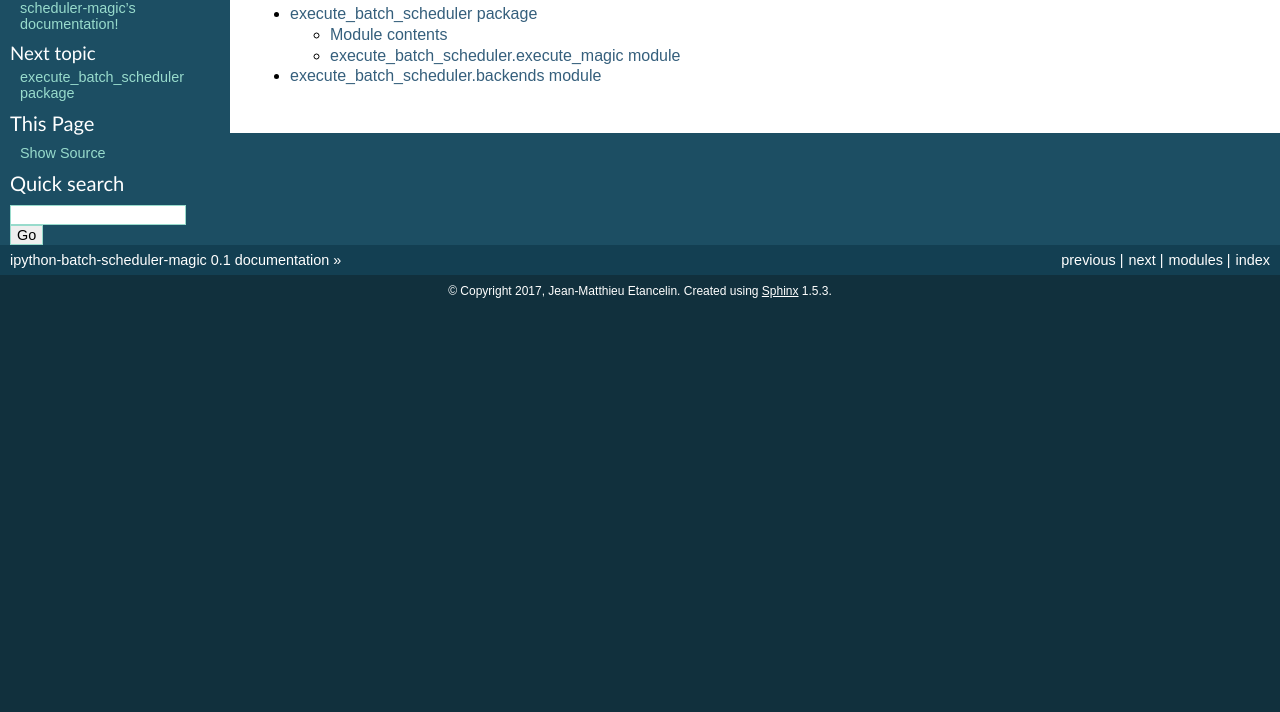
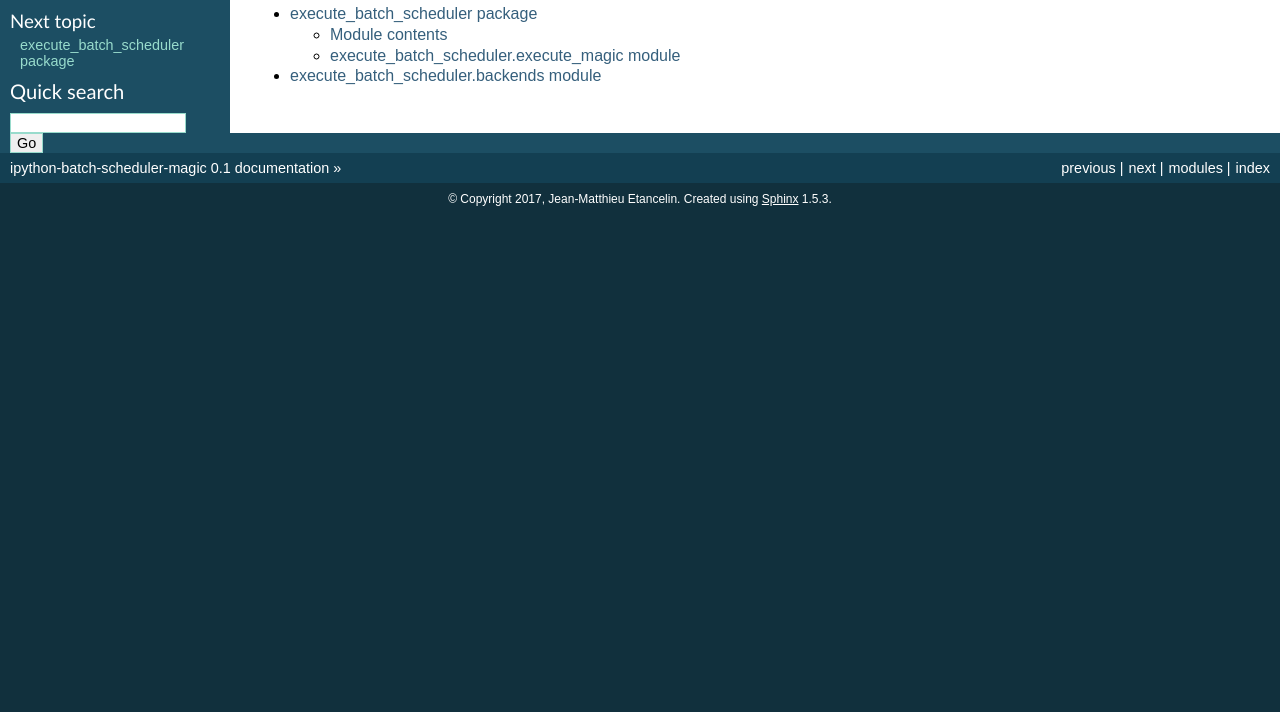
Before and after one commit to jmetancelin/ipython-batch-scheduler-magic, a plain HTML site: page docs/modules.html in a window 1280 px wide. Shown: the part 88-800 px from the top of the page. Drawn offline with Linux system fonts and the light colour scheme.

Commit message:
final first documentation

```diff
--- a/docs/modules.html
+++ b/docs/modules.html
@@ -27,7 +27,7 @@
     <link rel="index" title="Index" href="genindex.html" />
     <link rel="search" title="Search" href="search.html" />
     <link rel="next" title="execute_batch_scheduler package" href="execute_batch_scheduler.html" />
-    <link rel="prev" title="Welcome to ipython-batch-scheduler-magic’s documentation!" href="index.html" />
+    <link rel="prev" title="Readme" href="README.html" />
   </head>
   <body role="document">
     <div class="related" role="navigation" aria-label="related navigation">
@@ -43,7 +43,7 @@
           <a href="execute_batch_scheduler.html" title="execute_batch_scheduler package"
              accesskey="N">next</a> |</li>
         <li class="right" >
-          <a href="index.html" title="Welcome to ipython-batch-scheduler-magic’s documentation!"
+          <a href="README.html" title="Readme"
              accesskey="P">previous</a> |</li>
         <li class="nav-item nav-item-0"><a href="index.html">ipython-batch-scheduler-magic 0.1 documentation</a> &#187;</li>
       </ul>
@@ -75,18 +75,11 @@
       <div class="sphinxsidebar" role="navigation" aria-label="main navigation">
         <div class="sphinxsidebarwrapper">
   <h4>Previous topic</h4>
-  <p class="topless"><a href="index.html"
-                        title="previous chapter">Welcome to ipython-batch-scheduler-magic&#8217;s documentation!</a></p>
+  <p class="topless"><a href="README.html"
+                        title="previous chapter">Readme</a></p>
   <h4>Next topic</h4>
   <p class="topless"><a href="execute_batch_scheduler.html"
                         title="next chapter">execute_batch_scheduler package</a></p>
-  <div role="note" aria-label="source link">
-    <h3>This Page</h3>
-    <ul class="this-page-menu">
-      <li><a href="_sources/modules.rst.txt"
-            rel="nofollow">Show Source</a></li>
-    </ul>
-   </div>
 <div id="searchbox" style="display: none" role="search">
   <h3>Quick search</h3>
     <form class="search" action="search.html" method="get">
@@ -114,7 +107,7 @@
           <a href="execute_batch_scheduler.html" title="execute_batch_scheduler package"
              >next</a> |</li>
         <li class="right" >
-          <a href="index.html" title="Welcome to ipython-batch-scheduler-magic’s documentation!"
+          <a href="README.html" title="Readme"
              >previous</a> |</li>
         <li class="nav-item nav-item-0"><a href="index.html">ipython-batch-scheduler-magic 0.1 documentation</a> &#187;</li>
       </ul>
```
Also changed, not shown: docs/AUTHORS.html (+0 -7 lines), docs/README.html (+4 -11 lines), docs/execute_backends.html (+0 -7 lines), docs/execute_batch_scheduler.html (+0 -7 lines), docs/index.html (+0 -7 lines), 2 other files.
